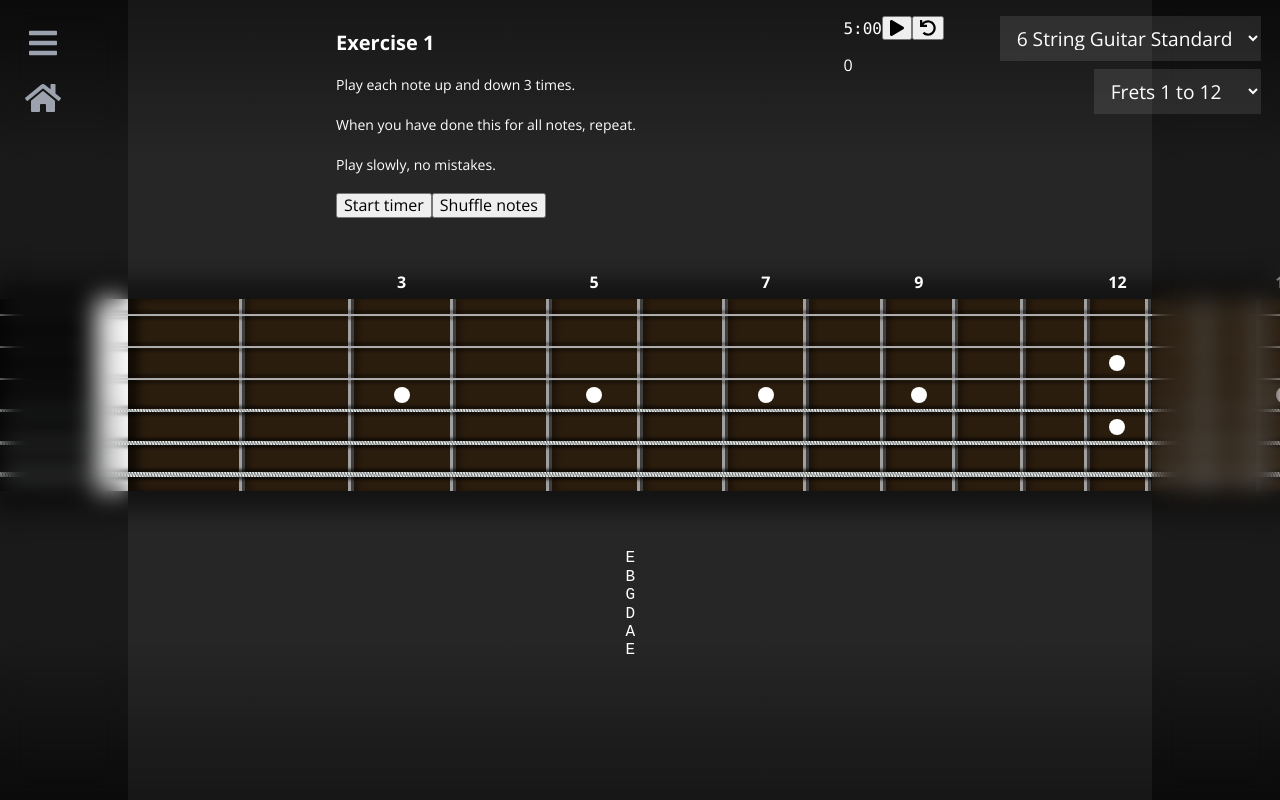
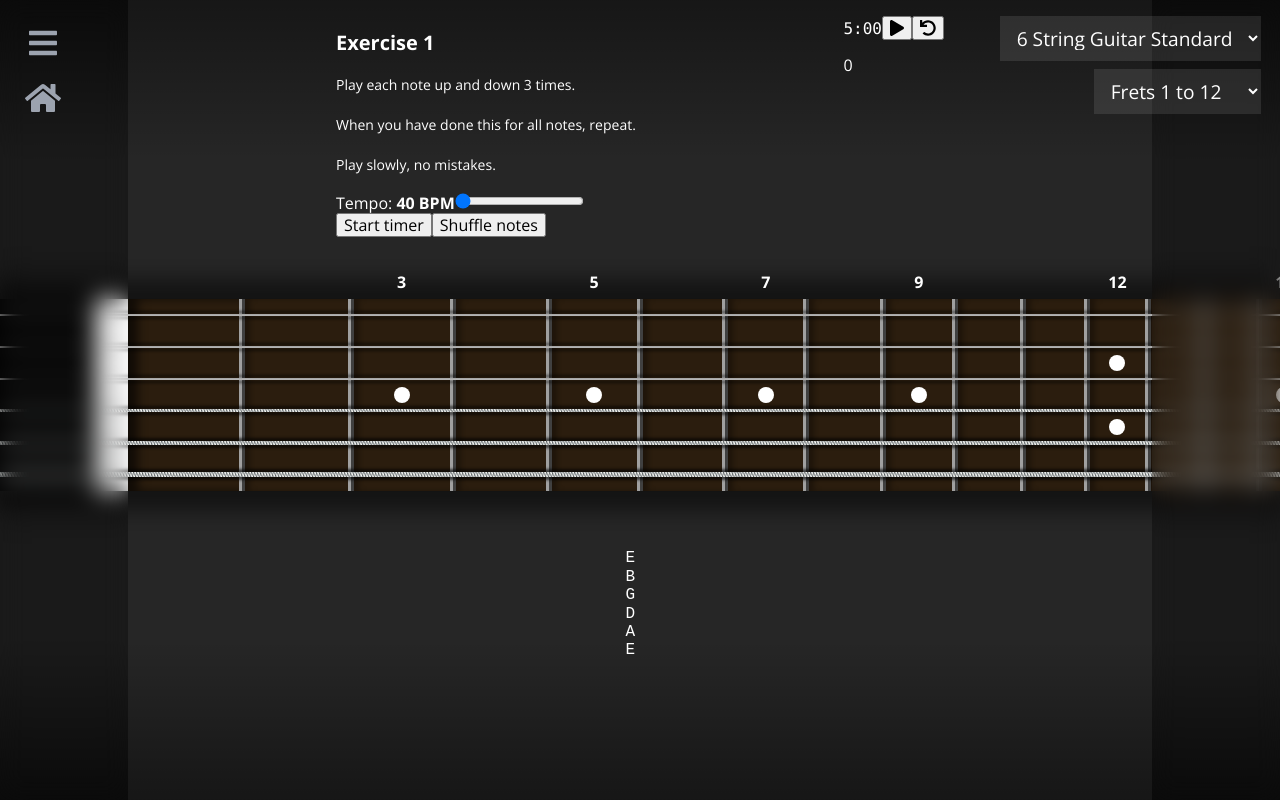
Before and after one commit to MekonLips/Frets, a React (Vite) app: page /exercises/1 in a window 1280 px wide. Built offline with nearby package versions, Linux system fonts and the light colour scheme.

Commit message:
Add practice tempo and accidental controls to original UI

```diff
--- a/src/components/Exercises/Controls/Controls.component.jsx
+++ b/src/components/Exercises/Controls/Controls.component.jsx
@@ -5,17 +5,51 @@ import { useFretsStore } from '../../../store/useFretsStore';
 import TimerToggleButton from '../../Timer/ToggleButton/ToggleButton.component';
 import ExerciseRefreshButton from '../../Exercises/RefreshButton/RefreshButton.component';
 import { EXERCISES_NUM } from '../../../config/frets.config';
+import useExercise from '../../../hooks/useExercise.hook';
 
 const ControlsComponent = () => {
     const { exercise } = useParams();
-    const isExercise = exercise ? true : false;
+    const exerciseNumber = Number(exercise);
+    const isExercise = Boolean(exercise);
     const timerRunning = useFretsStore(state => state.timerRunning);
-    if (isExercise && parseInt(exercise) !== EXERCISES_NUM)
-        return <>
-            <TimerToggleButton>{!timerRunning ? 'Start timer' : 'Pause timer'}</TimerToggleButton>
-            <ExerciseRefreshButton>Shuffle notes</ExerciseRefreshButton>
-        </>;
-    return null;
+    const tempoBpm = useFretsStore(state => state.tempoBpm ?? 40);
+    const setTempoBpm = useFretsStore(state => state.setTempoBpm);
+    const useAccidentals = useFretsStore(state => state.exerciseAccidentals[String(exercise ?? '')] ?? false);
+    const setExerciseAccidentals = useFretsStore(state => state.setExerciseAccidentals);
+    const { createSequence } = useExercise();
+
+    if (!isExercise || exerciseNumber === EXERCISES_NUM) return null;
+
+    return <>
+        <div className="legacy-practice-controls">
+            <label>
+                Tempo: <strong>{tempoBpm} BPM</strong>
+                <input
+                    aria-label="Tempo in beats per minute"
+                    type="range"
+                    min="40"
+                    max="200"
+                    step="1"
+                    value={tempoBpm}
+                    onChange={event => setTempoBpm(Number(event.target.value))}
+                />
+            </label>
+            {(exerciseNumber === 4 || exerciseNumber === 5) && <label>
+                <input
+                    type="checkbox"
+                    checked={useAccidentals}
+                    onChange={event => {
+                        const enabled = event.target.checked;
+                        setExerciseAccidentals(exerciseNumber, enabled);
+                        createSequence(enabled);
+                    }}
+                />
+                Use accidentals?
+            </label>}
+        </div>
+        <TimerToggleButton>{!timerRunning ? 'Start timer' : 'Pause timer'}</TimerToggleButton>
+        <ExerciseRefreshButton>Shuffle notes</ExerciseRefreshButton>
+    </>;
 };
 
 export default ControlsComponent;
```
